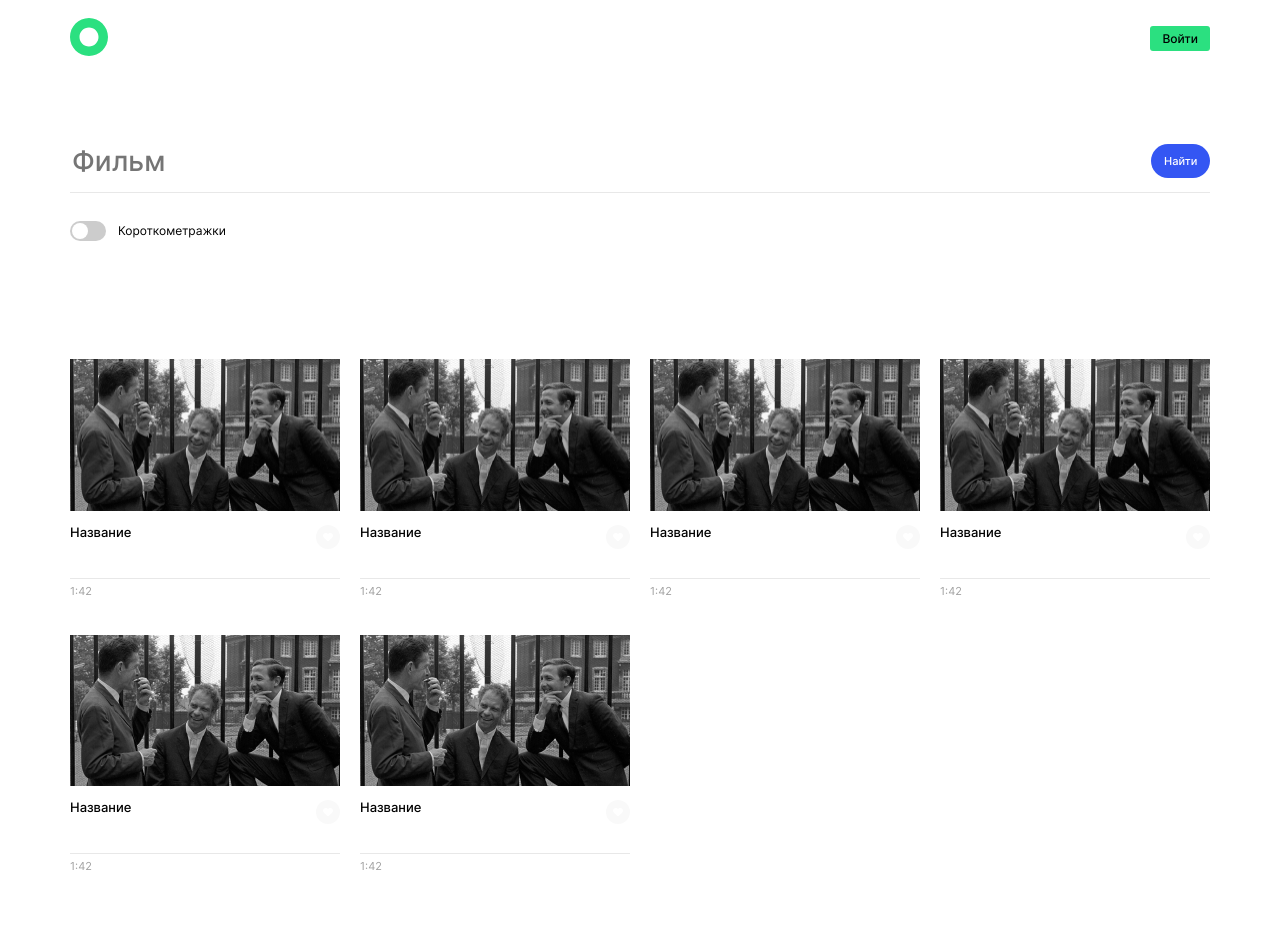
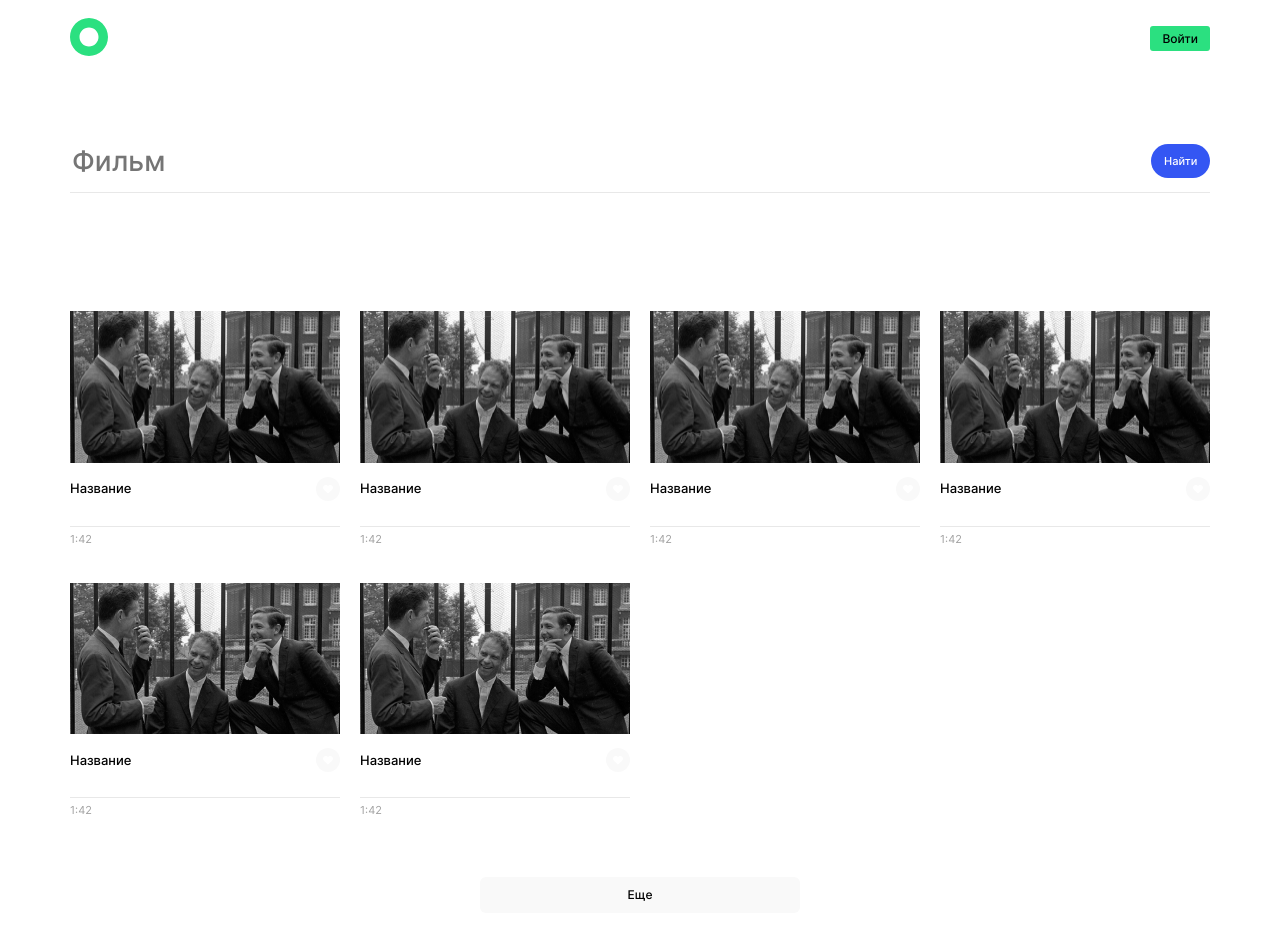
Before and after one commit to 1998max7362/movies-explorer-frontend, a React (Create React App) app: page /movies in a window 1280 px wide. Shown: the top 952 px of the page. Built offline with nearby package versions, Linux system fonts and the light colour scheme.

Commit message:
Добавил фильмы

```diff
--- a/src/components/Movies/Movies.css
+++ b/src/components/Movies/Movies.css
@@ -1,17 +1,18 @@
 .movies{
   display: flex;
   flex-direction: column;
+  padding-bottom: 80px;
 }
 
 .movies__grid {
-  padding: clamp(40px, 9.115vw, 70px) clamp(14px, calc(70px - (1280px - 100vw) / 12.8), 70px) 80px;
+  padding: clamp(40px, 9.115vw, 70px) clamp(10px, calc(70px - (1280px - 100vw) / 12.8), 70px) 60px;
   display: grid;
-  grid-template-columns: repeat(auto-fit, minmax(270px, 1fr));
+  grid-template-columns: repeat(auto-fit, minmax(248px, 1fr));
   column-gap: 20px;
   row-gap: 38px;
 }
 .movies__item {
-  max-width: 340px;
+  max-width: 512px;
 }
 
 .movies__item-img {
@@ -23,11 +24,12 @@
 
 .movies__item-container {
   padding-top: 14px;
-  padding-bottom: 29px;
+  padding-bottom: 25px;
   border-bottom: 1px solid #e8e8e8;
   display: flex;
   justify-content: space-between;
   margin-bottom: 6px;
+  align-items: center;
 }
 .movies__name {
   font-weight: 13;
@@ -50,7 +52,7 @@
   background-color: #F9F9F9;;
   font-weight: 500;
   font-size: 12px;
-  width: 240px;
+  width: clamp(240px,41.7vw,320px);
   height: 36px;
   border: none;
   margin: 0 auto;
@@ -63,8 +65,10 @@
   }
 }
 
-@media screen and (max-width: 420px) {
+@media screen and (max-width: 540px) {
   .movies__grid {
     row-gap: 34px;
-  }
+    align-items: center;
+    column-gap: 0;
+  };
 }
--- a/src/components/Movies/Movies.js
+++ b/src/components/Movies/Movies.js
@@ -6,5 +6,6 @@ export const Movies = () => {
     return <section className="movies">
         <SearchMovies />
         <MoviesGrid />
+        <button class="link movies__more">Еще</button>
     </section>
 }
--- a/src/components/Movies/SearchForm/SearchForm.css
+++ b/src/components/Movies/SearchForm/SearchForm.css
@@ -13,7 +13,8 @@
   border: none;
   font-size: 28px;
   font-weight: 500;
-  color:  #A0A0A0;;
+  color:  #A0A0A0;
+  width: 100%;
 }
 
 .search__input:focus{
@@ -114,7 +115,7 @@
   }
 }
 
-@media screen and (max-width: 420px) {
+@media screen and (max-width: 540px) {
   .search{
     padding-top: 90px;
     padding-bottom: 51px;
--- a/src/components/Movies/SearchForm/SearchMovies.js
+++ b/src/components/Movies/SearchForm/SearchMovies.js
@@ -10,12 +10,12 @@ export const SearchMovies = () => {
       <input className="search__input" type="text" placeholder="Фильм"/>
         <button className="search__button" type="submit">Найти</button>
     </div>
-    <div className="search-form__short-movies-switch">
+    {/* <div className="search-form__short-movies-switch">
       <label className="search-form__switch">
         <input className="search-form__checkbox" type="checkbox" />
         <span className="search-form__slider"></span>
       </label>
       <p className="search-form__short-movies-text">Короткометражки</p>
-    </div>
+    </div> */}
   </form>)
 }
```
